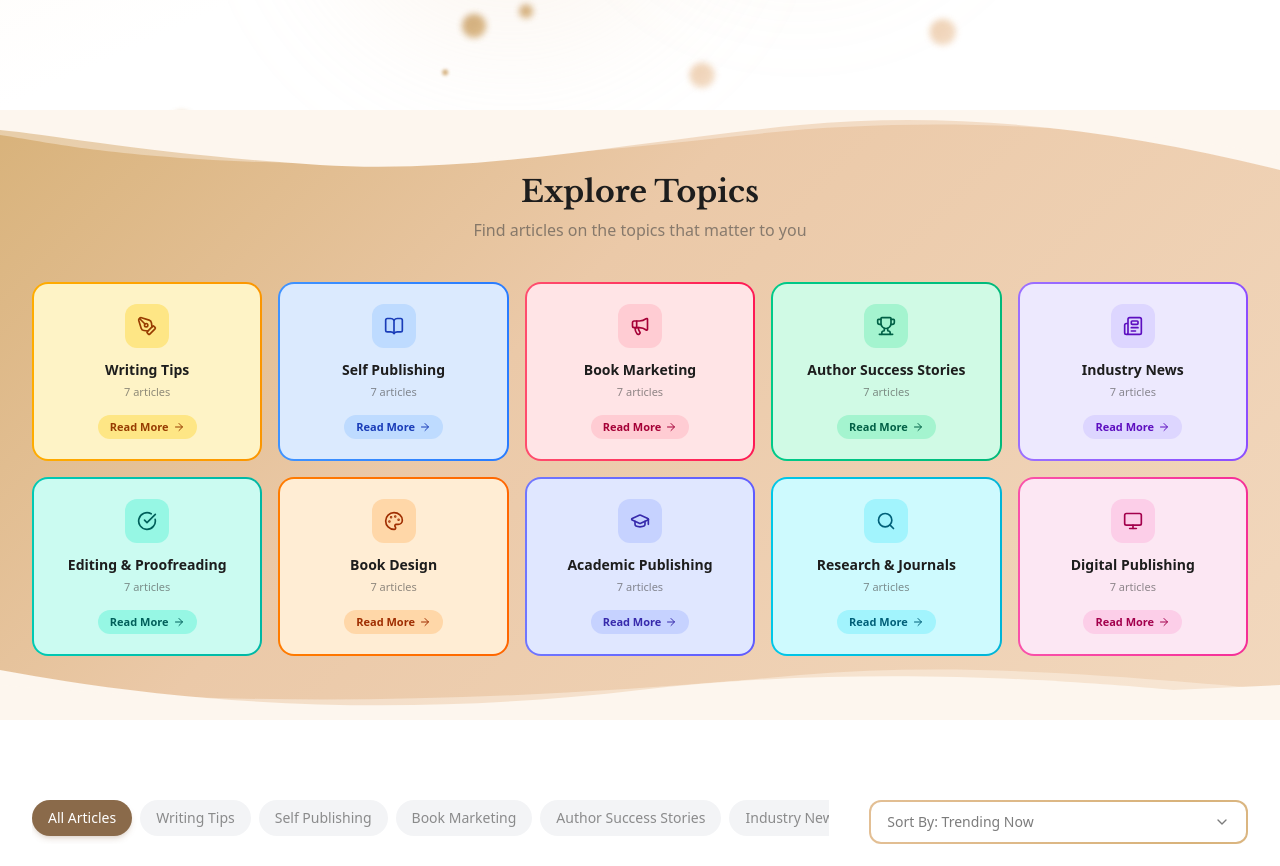
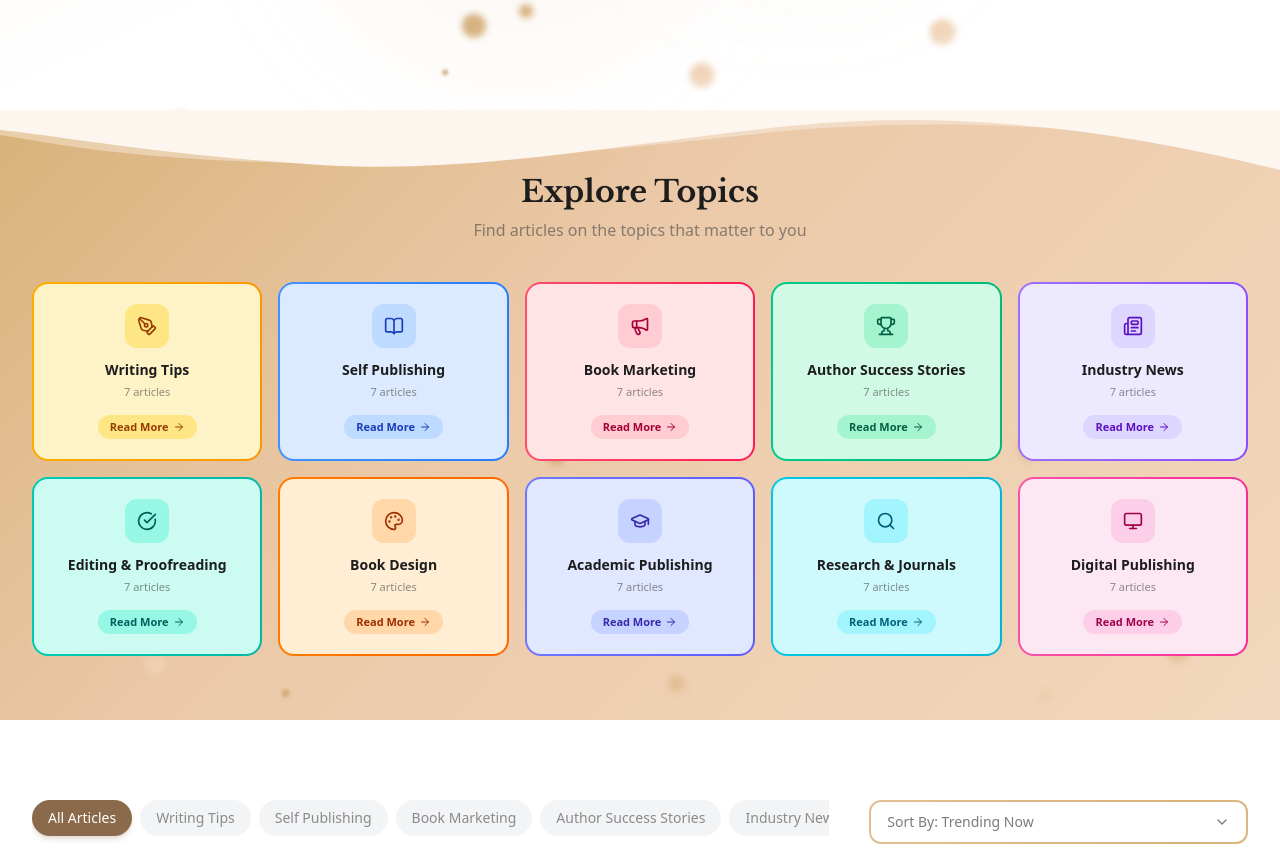
Before and after one commit to Johnfavour-maidu/statement-publications, a Next.js app in the folder apps/publications/: page /blog in a window 1280 px wide. Shown: the part 590-1456 px from the top of the page. Built offline with nearby package versions, Linux system fonts and the light colour scheme; a web font is replaced by a local one.

Commit message:
fix(blog): remove bottom wave and divider lines from Explore Topics - match Core Values pattern

```diff
--- a/apps/publications/src/app/(public)/blog/page.tsx
+++ b/apps/publications/src/app/(public)/blog/page.tsx
@@ -13,7 +13,8 @@ import TrendingSidebar from "@/components/blog/trending-sidebar";
 import NewsletterBannerCompact from "@/components/blog/newsletter-banner-compact";
 import { blogPosts, categories, getEditorsPicks, getTrendingPosts } from "@/lib/blog-data";
 import { fuzzySearch, getSuggestion } from "@/lib/fuzzy-search";
-import { BlogTopicsWaveTop, BlogTopicsWaveBottom } from "@/components/blog/blog-wave-separators";
+import { BlogTopicsWaveTop } from "@/components/blog/blog-wave-separators";
+import { FloatingBubbles } from "@/components/floating-bubbles";
 
 const POSTS_PER_PAGE = 6;
 const MAX_VISIBLE_PAGES = 5;
@@ -168,9 +169,9 @@ export default function BlogPage() {
       <BlogHero onSearch={handleSearch} searchQuery={searchQuery} />
 
       {/* Explore Topics — brown background with wave separators */}
-      <section className="relative py-14 sm:py-16" style={{ background: "linear-gradient(135deg, #D8B27A 0%, #EBC9A8 40%, #F2D8BE 100%)" }}>
+      <section className="relative py-14 sm:py-16 overflow-hidden" style={{ background: "linear-gradient(135deg, #D8B27A 0%, #EBC9A8 40%, #F2D8BE 100%)" }}>
         <BlogTopicsWaveTop />
-        <BlogTopicsWaveBottom />
+        <FloatingBubbles />
         <div className="relative z-10 mx-auto max-w-7xl px-4 sm:px-6 lg:px-8">
           <AnimatedSection className="text-center mb-10">
             <h2 className="text-2xl sm:text-3xl font-bold text-charcoal" style={{ fontFamily: "var(--font-libre)" }}>
```
